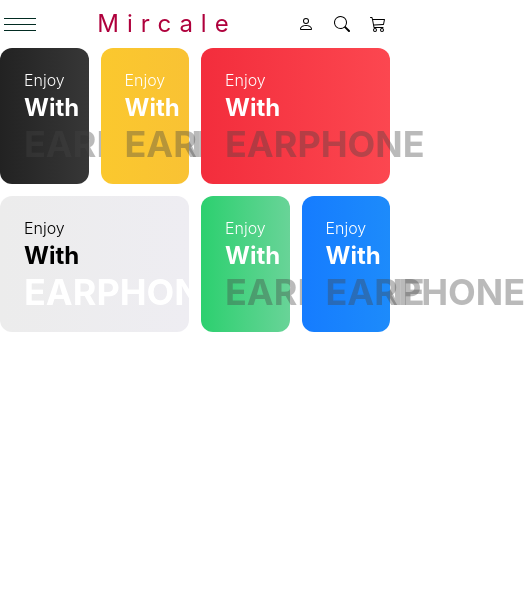
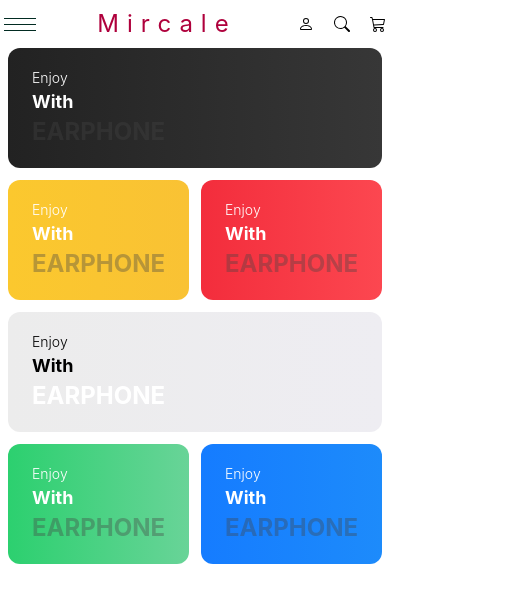
Before and after one commit to mahmoudali0001/miracle, a React (Create React App) app: page / in a window 390 px wide. Shown: the top 602 px of the page, 525 px wide, since content can reach past the window. Built offline with nearby package versions, Linux system fonts and the light colour scheme.

Commit message:
products component be responsive

```diff
--- a/src/Compononts/ProductsCards/ProductsCard/ProductsCard.js
+++ b/src/Compononts/ProductsCards/ProductsCard/ProductsCard.js
@@ -2,14 +2,13 @@
 
 const productsCard = (props) => (
   <div
-    className={[
-      "rounded-xl flex flex-col bg-gradient-to-r px-6 py-5",
-      props.gridClass,
-    ].join(" ")}
+    className={["rounded-xl flex flex-col px-6 py-5", props.styleClass].join(
+      " "
+    )}
   >
-    <span className="font-light">Enjoy</span>
-    <span className="font-bold text-2xl">With</span>
-    <span className={props.txt3Color}>EARPHONE</span>
+    <span className="font-light md:text-base text-sm">Enjoy</span>
+    <span className="font-bold md:text-2xl text-lg">With</span>
+    <span className={props.spanTxtClass}>EARPHONE</span>
   </div>
 );
 
--- a/src/Compononts/ProductsCards/ProductsCards.js
+++ b/src/Compononts/ProductsCards/ProductsCards.js
@@ -3,30 +3,30 @@
 import ProductsCard from "./ProductsCard/ProductsCard";
 
 const ProductsCards = (props) => (
-  <section className="grid grid-cols-4 gap-3 ">
+  <section className="grid md:grid-cols-4 grid-cols-2 gap-3 mx-2">
     <ProductsCard
-      gridClass="col-span-1 from-[#222] to-[#373737] text-white"
-      txt3Color="thridTxtClass"
+      styleClass="md:col-span-1 col-span-2 bg-linear-black text-white"
+      spanTxtClass="spanTxtClass"
     />
     <ProductsCard
-      gridClass="col-span-1 from-[#fbc82e] to-[#f9c234] text-white"
-      txt3Color="thridTxtClass"
+      styleClass="md:col-span-1 col-span-1 bg-linear-yellow text-white"
+      spanTxtClass="spanTxtClass"
     />
     <ProductsCard
-      gridClass="col-span-2 from-[#f32d3c] to-[#fc4750] text-white"
-      txt3Color="thridTxtClass"
+      styleClass="md:col-span-2 col-span-1 bg-linear-red text-white"
+      spanTxtClass="spanTxtClass"
     />
     <ProductsCard
-      gridClass="col-span-2 from-[#ececec] to-[#eeedf2]"
-      txt3Color="text-white text-4xl font-bold"
+      styleClass="md:col-span-2 col-span-2 bg-linear-gray"
+      spanTxtClass="text-white spanTxtClass"
     />
     <ProductsCard
-      gridClass="col-span-1 from-[#2cd06f] to-[#40c87cc9] text-white"
-      txt3Color="thridTxtClass"
+      styleClass="md:col-span-1 col-span-1 bg-linear-green text-white"
+      spanTxtClass="spanTxtClass"
     />
     <ProductsCard
-      gridClass="col-span-1 from-[#157cff] to-[#1d8bfb] text-white"
-      txt3Color="thridTxtClass"
+      styleClass="md:col-span-1 col-span-1 bg-linear-blue text-white"
+      spanTxtClass="spanTxtClass"
     />
   </section>
 );
--- a/src/index.css
+++ b/src/index.css
@@ -7,8 +7,8 @@
     @apply w-8 h-px bg-emerald-950;
   }
 
-  .thridTxtClass {
-    @apply text-[#4343435e] text-4xl font-bold;
+  .spanTxtClass {
+    @apply text-[#4343435e] md:text-4xl text-2xl font-bold;
   }
 }
 
--- a/tailwind.config.js
+++ b/tailwind.config.js
@@ -2,7 +2,16 @@
 module.exports = {
   content: ["./src/**/*.{js,jsx,ts,tsx}"],
   theme: {
-    extend: {},
+    extend: {
+      backgroundImage: {
+        "linear-black": "linear-gradient(to right, #222, #373737)",
+        "linear-yellow": "linear-gradient(to right, #fbc82e, #f9c234)",
+        "linear-red": "linear-gradient(to right, #f32d3c, #fc4750)",
+        "linear-gray": "linear-gradient(to right, #ececec, #eeedf2)",
+        "linear-green": "linear-gradient(to right, #2cd06f, #40c87cc9)",
+        "linear-blue": "linear-gradient(to right, #157cff, #1d8bfb)",
+      },
+    },
   },
   plugins: [],
 };
```
